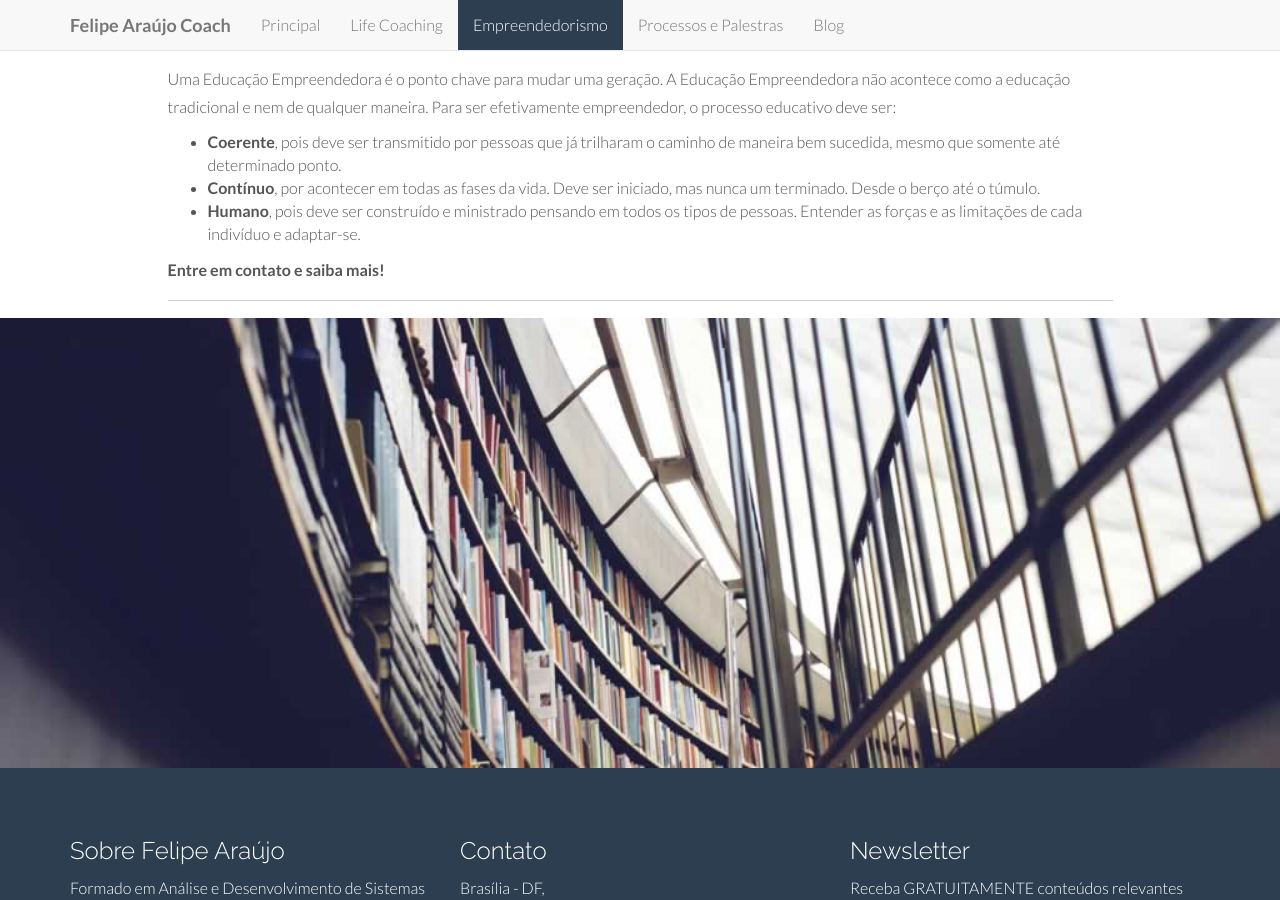
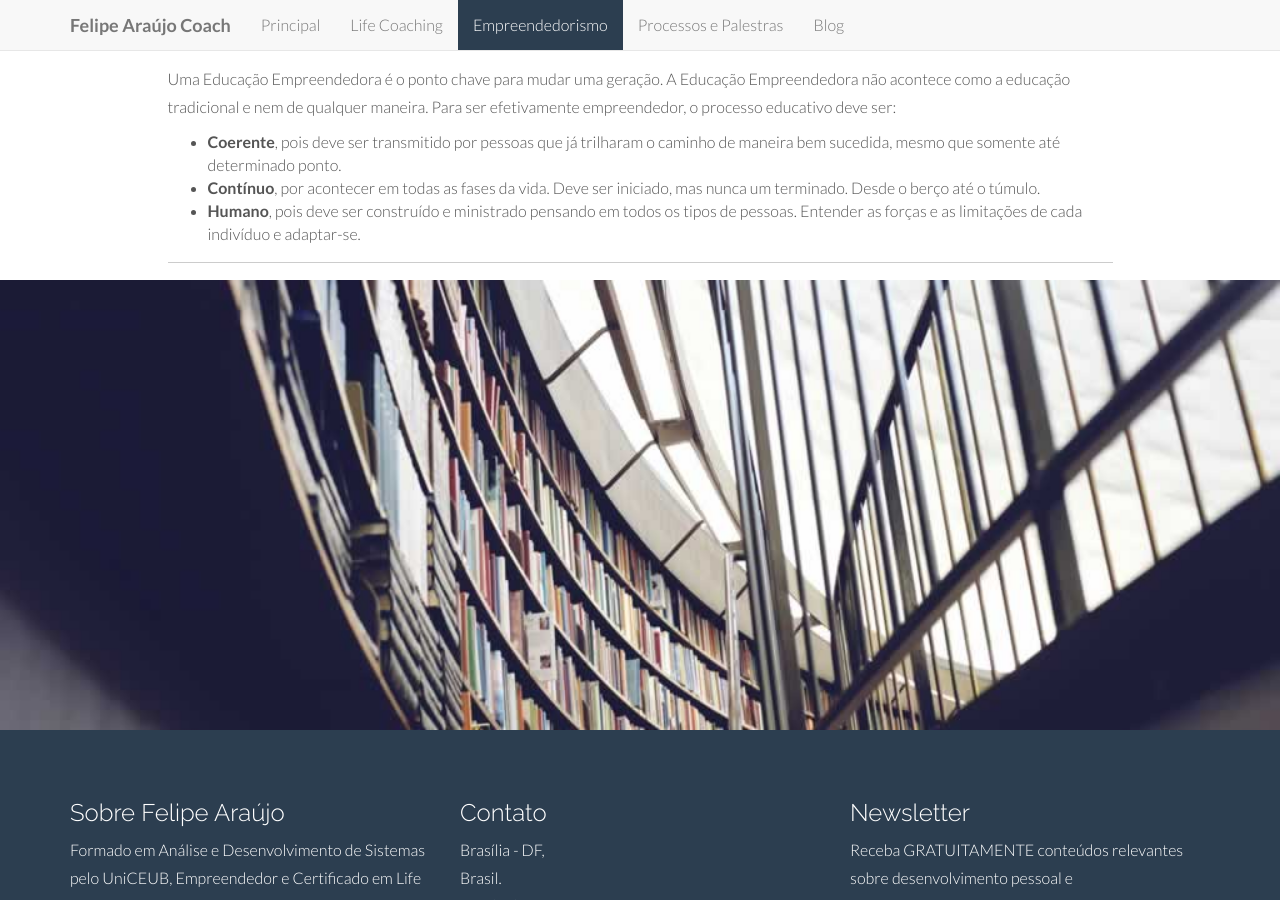
Before and after one commit to araujofelipe/felipearaujocoach, a Jekyll site: the page built from empreendedorismo.html, in a window 1280 px wide and 900 px high, scrolled down 343 px. Built offline with Jekyll 4.4.1, drawn with Linux system fonts in a browser that asks for light colours.

Commit message:
retirando texto

```diff
--- a/empreendedorismo.html
+++ b/empreendedorismo.html
@@ -31,7 +31,6 @@ abstract-image: "/assets/img/empreendedorismo-img.jpg"
                     <li><b>Contínuo</b>, por acontecer em todas as fases da vida. Deve ser iniciado, mas nunca um terminado. Desde o berço até o túmulo. </li>
                     <li><b>Humano</b>,  pois deve ser construído e ministrado pensando em todos os tipos de pessoas. Entender as forças e as limitações de cada indivíduo e adaptar-se.</li>
                 </ul>
-                <p><b>Entre em contato e saiba mais!</b></p>
                 <hr>
             </div>
         </div>
```
